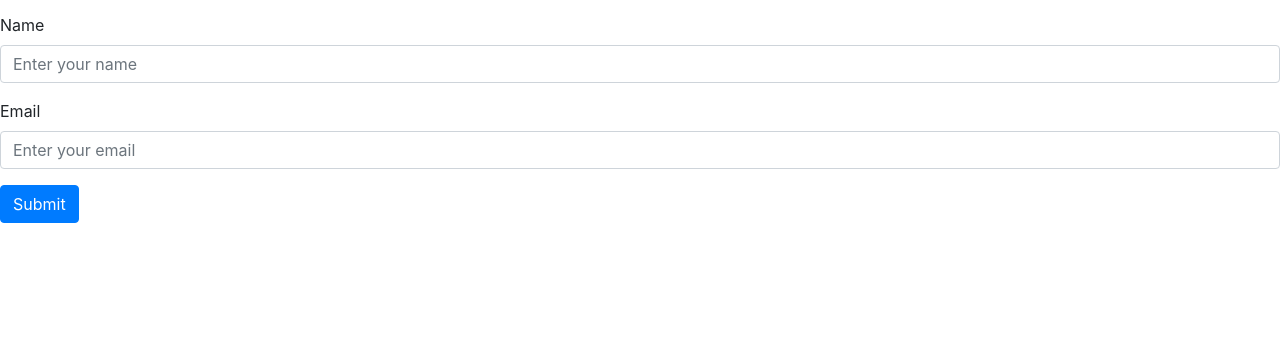
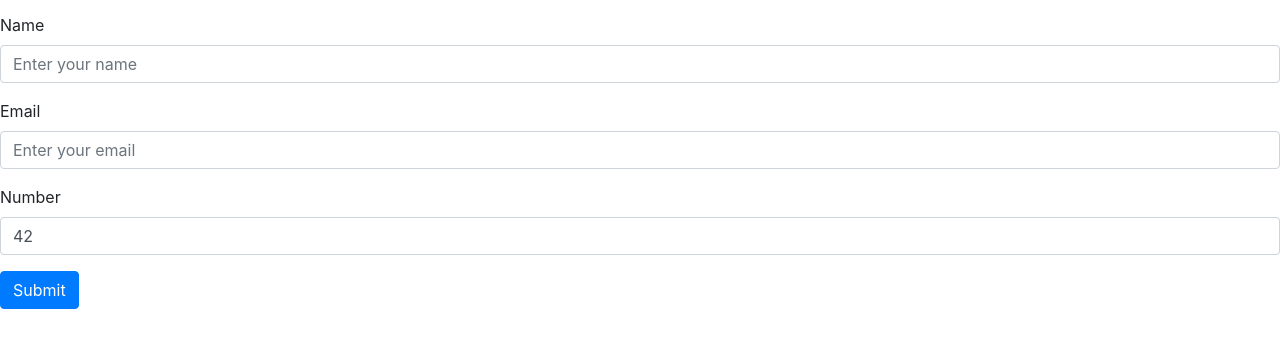
Before and after one commit to timothywilkins/survey-form, a plain HTML site: page index.html in a window 1280 px wide. Shown: the part 83-430 px from the top of the page. Drawn offline with nearby package versions, Linux system fonts and the light colour scheme.

Commit message:
added number input with min and max value

```diff
--- a/index.html
+++ b/index.html
@@ -20,6 +20,10 @@
             <label for="email">Email</label>
             <input type="email" class="form-control" id="email" placeholder="Enter your email" required>
         </div>
+        <div class="form-group">
+            <label for="example-number-input">Number</label>
+              <input class="form-control" type="number" value="42" id="number" min="1" max="10" placeholder="5">
+            </div>
         <button type="submit" class="btn btn-primary" id="submit">Submit</button>
     </form>
 </body>
```
